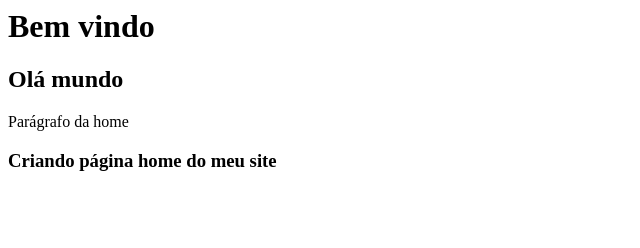
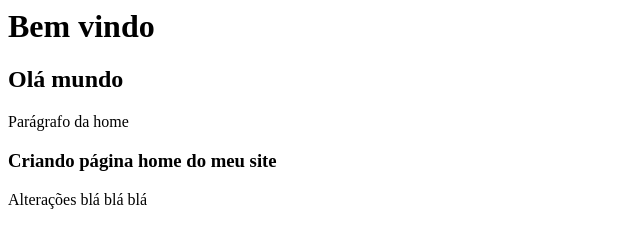
Before and after one commit to gabrondev/curso_github, a plain HTML site: page index.html in a window 1280 px wide. Shown: the whole page, without its empty margins (0-640 px from the left). Drawn offline with Linux system fonts and the light colour scheme.

Commit message:
Adicionando parágrafo e nomes

```diff
--- a/index.html
+++ b/index.html
@@ -3,3 +3,4 @@
 <p>Parágrafo da home</p>
 
 <h3>Criando página home do meu site</h3>
+<p>Alterações blá blá blá</p>
```
Also changed, not shown: nomes.txt.
